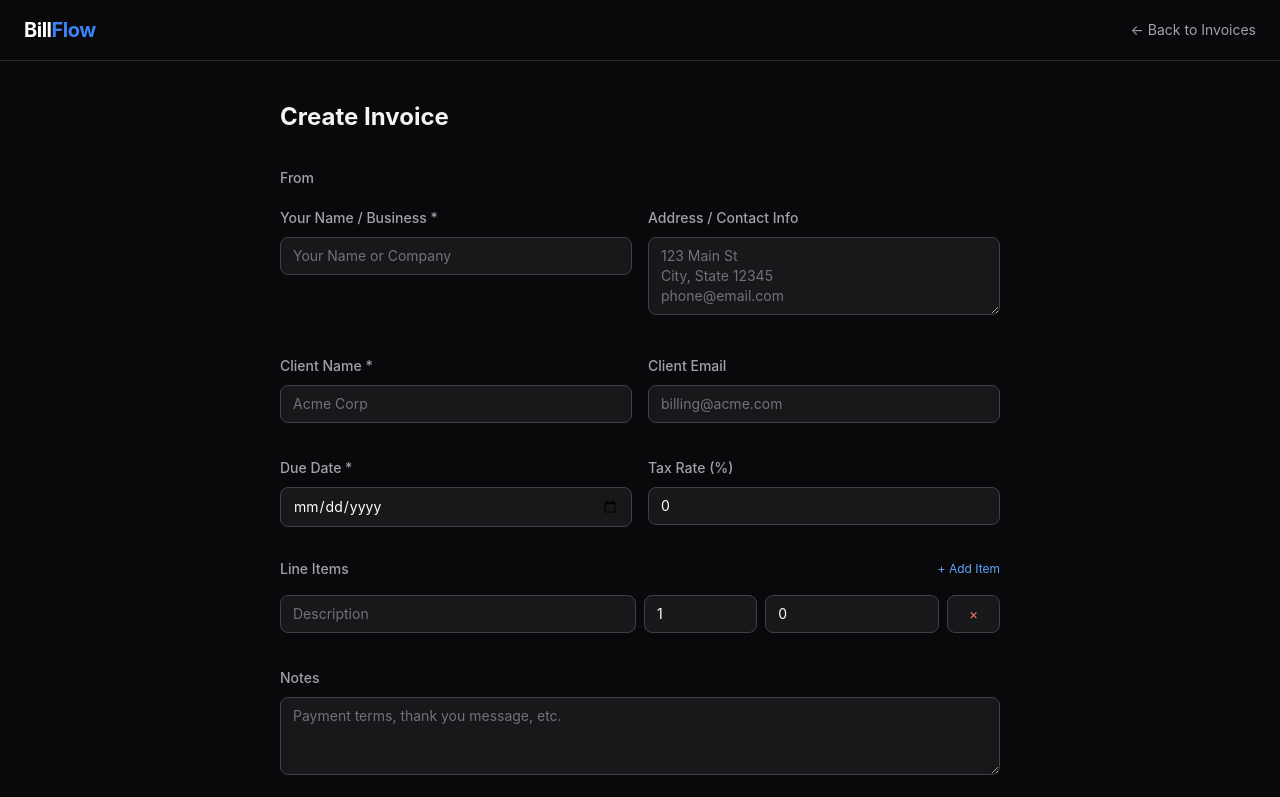
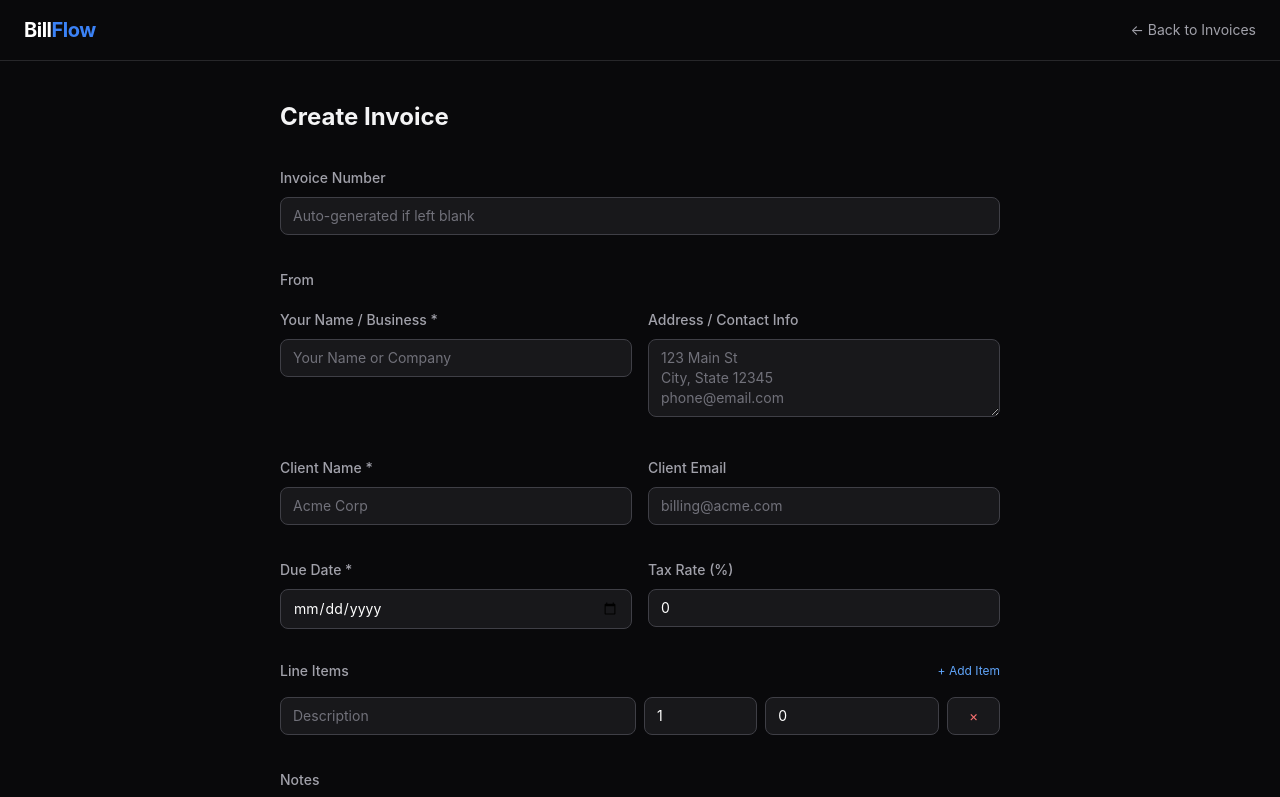
Before and after one commit to OGDoug/billflow, a Next.js app: page /invoices/new in a window 1280 px wide. Shown: the top 797 px of the page. Built offline with nearby package versions, Linux system fonts and the light colour scheme.

Commit message:
Allow custom invoice numbers

```diff
--- a/src/app/invoices/new/page.tsx
+++ b/src/app/invoices/new/page.tsx
@@ -8,6 +8,7 @@ import { saveInvoice } from "@/lib/db";
 
 export default function NewInvoicePage() {
   const router = useRouter();
+  const [invoiceNumber, setInvoiceNumber] = useState("");
   const [senderName, setSenderName] = useState("");
   const [senderAddress, setSenderAddress] = useState("");
   const [clientName, setClientName] = useState("");
@@ -41,10 +42,10 @@ export default function NewInvoicePage() {
     e.preventDefault();
     setSubmitting(true);
     const id = crypto.randomUUID();
-    const invoiceNumber = `INV-${Date.now().toString(36).toUpperCase()}`;
+    const finalInvoiceNumber = invoiceNumber.trim() || `INV-${Date.now().toString(36).toUpperCase()}`;
     saveInvoice({
       id,
-      invoiceNumber,
+      invoiceNumber: finalInvoiceNumber,
       senderName,
       senderAddress,
       clientName,
@@ -81,6 +82,17 @@ export default function NewInvoicePage() {
         <h1 className="text-2xl font-bold mb-8">Create Invoice</h1>
 
         <form onSubmit={handleSubmit} className="space-y-8">
+          {/* Invoice Number */}
+          <div className="space-y-2">
+            <label className="text-sm font-medium text-zinc-400">Invoice Number</label>
+            <input
+              value={invoiceNumber}
+              onChange={(e) => setInvoiceNumber(e.target.value)}
+              placeholder="Auto-generated if left blank"
+              className={inputClass}
+            />
+          </div>
+
           {/* From (Sender) Info */}
           <div className="space-y-4">
             <label className="text-sm font-medium text-zinc-400">From</label>
```
